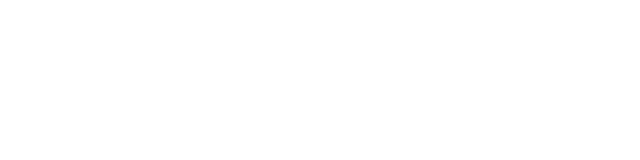
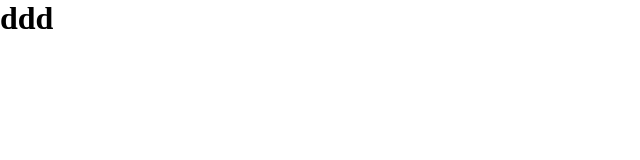
Before and after one commit to YuFengjie97/canvas-draw, a Vue app: page /circle/gradient in a window 1280 px wide. Before the commit this address had no page. Shown: the top 160 px of the page, without its empty margins (0-640 px from the left). Built offline with nearby package versions, Linux system fonts and the light colour scheme.

Commit message:
route分离

```diff
--- a/src/main.ts
+++ b/src/main.ts
@@ -1,7 +1,11 @@
 import { createApp } from 'vue'
 import './style.less'
 import App from './App.vue'
-import { router } from '@/router'
+import { setupRouter } from '@/router'
 import 'virtual:uno.css'
 
-createApp(App).use(router).mount('#app')
+const app = createApp(App)
+
+setupRouter(app)
+
+app.mount('#app')
--- a/src/router/index.ts
+++ b/src/router/index.ts
@@ -1,19 +1,13 @@
-import type { RouteRecordRaw } from 'vue-router'
 import { createRouter, createWebHistory } from 'vue-router'
-import App from '@/App.vue'
-
-const routes: Array<RouteRecordRaw> = [{
-  path: '/',
-  component: App,
-  children: [
-    {
-      path: '',
-      component: () => import('@/views/home.vue'),
-    },
-  ],
-}]
+import { type App } from 'vue'
+import { basic } from './routes/modules/basic'
+import { circle } from './routes/modules/circle'
 
 export const router = createRouter({
   history: createWebHistory(),
-  routes,
+  routes: [...basic, ...circle],
 })
+
+export function setupRouter(app: App) {
+  app.use(router)
+}
--- /dev/null
+++ b/src/router/routes/modules/basic.ts
@@ -0,0 +1,6 @@
+import type { RouteRecordRaw } from 'vue-router'
+
+export const basic: RouteRecordRaw[] = [{
+  path: '/',
+  component: () => import('@/views/home.vue'),
+}]
--- /dev/null
+++ b/src/router/routes/modules/circle.ts
@@ -0,0 +1,14 @@
+import type { RouteRecordRaw } from 'vue-router'
+import AppVue from '@/App.vue'
+
+export const circle: RouteRecordRaw[] = [{
+  path: '/circle',
+  component: AppVue,
+  redirect: '/circle/gradient',
+  children: [
+    {
+      path: 'gradient',
+      component: () => import('@/views/circle/gradient.vue'),
+    },
+  ],
+}]
--- /dev/null
+++ b/src/views/circle/gradient.vue
@@ -0,0 +1,15 @@
+<script lang="ts" setup>
+import { ref } from 'vue'
+
+console.log('circle gradient')
+</script>
+
+<template>
+  <div class="view-con">
+    <h1>ddd</h1>
+  </div>
+</template>
+
+<style lang='less' scoped>
+.view-con{}
+</style>
```
Also changed, not shown: src/router/routes/index.ts (added).
